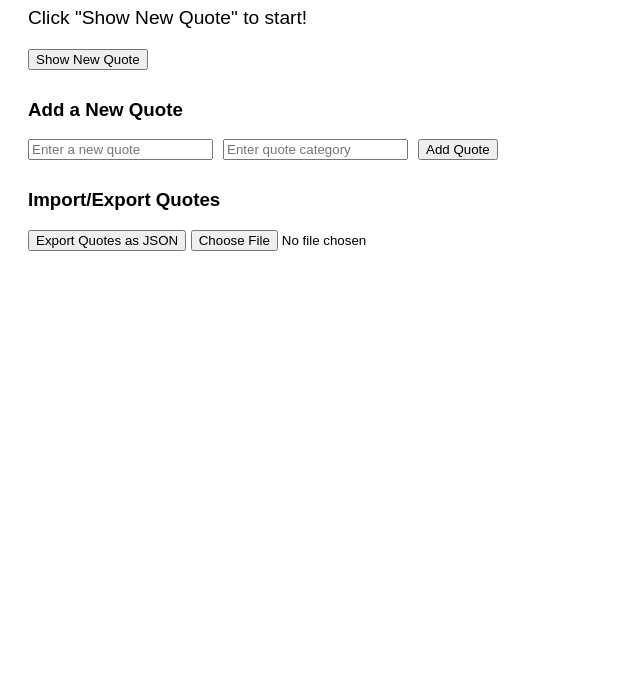
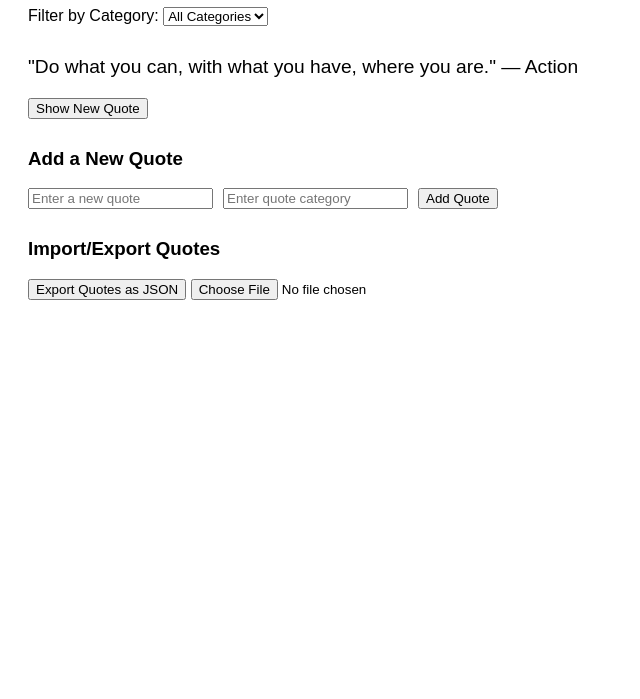
Before and after one commit to T-Chabalala/alx_fe_javascript, a plain HTML site: page dom-manipulation/index.html in a window 1280 px wide. Shown: the part 101-800 px from the top of the page, without its empty margins (0-640 px from the left). Drawn offline with Linux system fonts and the light colour scheme.

Commit message:
Added new line of code

```diff
--- a/dom-manipulation/index.html
+++ b/dom-manipulation/index.html
@@ -7,12 +7,17 @@
   <style>
     body { font-family: Arial, sans-serif; padding: 20px; }
     #quoteDisplay { margin: 20px 0; font-size: 1.2rem; }
-    input { margin-right: 10px; margin-bottom: 10px; }
+    input, select { margin-right: 10px; margin-bottom: 10px; }
     button { cursor: pointer; margin-bottom: 10px; }
   </style>
 </head>
 <body>
   <h1>Dynamic Quote Generator</h1>
+
+  <div>
+    <label for="categoryFilter">Filter by Category: </label>
+    <select id="categoryFilter"></select>
+  </div>
 
   <div id="quoteDisplay">Click "Show New Quote" to start!</div>
   <button id="newQuote">Show New Quote</button>
--- a/dom-manipulation/script.js
+++ b/dom-manipulation/script.js
@@ -1,29 +1,33 @@
+// Initialize quotes array from localStorage or default
 let quotes = JSON.parse(localStorage.getItem('quotes')) || [
   { text: "The journey of a thousand miles begins with one step.", category: "Motivation" },
   { text: "Life is what happens when you're busy making other plans.", category: "Life" },
   { text: "Do what you can, with what you have, where you are.", category: "Action" },
 ];
 
-// Optional: track last viewed quote in sessionStorage
-const lastQuoteIndex = sessionStorage.getItem('lastQuoteIndex');
-
-// DOM Elements
+// DOM elements
 const quoteDisplay = document.getElementById('quoteDisplay');
 const newQuoteBtn = document.getElementById('newQuote');
 const addQuoteFormContainer = document.getElementById('addQuoteFormContainer');
 const exportBtn = document.getElementById('exportQuotes');
 const importFile = document.getElementById('importFile');
+const categoryFilter = document.getElementById('categoryFilter');
+
+// Load last selected category filter from localStorage
+let lastSelectedCategory = localStorage.getItem('lastCategory') || 'all';
 
 // Save quotes to localStorage
 function saveQuotes() {
   localStorage.setItem('quotes', JSON.stringify(quotes));
+  populateCategories();
 }
 
-// Display a random quote
-function showRandomQuote(category = null) {
-  let filteredQuotes = category
-    ? quotes.filter(q => q.category.toLowerCase() === category.toLowerCase())
-    : quotes;
+// Display a random quote filtered by selected category
+function showRandomQuote() {
+  const selectedCategory = categoryFilter.value;
+  const filteredQuotes = selectedCategory === 'all'
+    ? quotes
+    : quotes.filter(q => q.category.toLowerCase() === selectedCategory.toLowerCase());
 
   if (filteredQuotes.length === 0) {
     quoteDisplay.textContent = "No quotes available for this category.";
@@ -34,7 +38,7 @@ function showRandomQuote(category = null) {
   const quote = filteredQuotes[randomIndex];
   quoteDisplay.textContent = `"${quote.text}" — ${quote.category}`;
 
-  // Save last displayed quote index to sessionStorage
+  // Store last viewed quote in sessionStorage
   sessionStorage.setItem('lastQuoteIndex', randomIndex);
 }
 
@@ -82,7 +86,29 @@ function addQuote() {
   alert('Quote added successfully!');
 }
 
-// Export quotes to JSON file
+// Populate categories dynamically in the filter dropdown
+function populateCategories() {
+  const categories = [...new Set(quotes.map(q => q.category))];
+  categoryFilter.innerHTML = '<option value="all">All Categories</option>';
+  categories.forEach(cat => {
+    const option = document.createElement('option');
+    option.value = cat;
+    option.textContent = cat;
+    categoryFilter.appendChild(option);
+  });
+
+  // Restore last selected category
+  categoryFilter.value = lastSelectedCategory;
+}
+
+// Filter quotes based on selected category
+function filterQuotes() {
+  lastSelectedCategory = categoryFilter.value;
+  localStorage.setItem('lastCategory', lastSelectedCategory);
+  showRandomQuote();
+}
+
+// Export quotes as JSON
 function exportQuotes() {
   const blob = new Blob([JSON.stringify(quotes, null, 2)], { type: 'application/json' });
   const url = URL.createObjectURL(blob);
@@ -114,14 +140,19 @@ function importFromJsonFile(event) {
   fileReader.readAsText(event.target.files[0]);
 }
 
-// Initialize app
+// Initialize
 createAddQuoteForm();
-newQuoteBtn.addEventListener('click', () => showRandomQuote());
+populateCategories();
+newQuoteBtn.addEventListener('click', showRandomQuote);
+categoryFilter.addEventListener('change', filterQuotes);
 exportBtn.addEventListener('click', exportQuotes);
 importFile.addEventListener('change', importFromJsonFile);
 
-// Optionally show last viewed quote
+// Optionally display last viewed quote
+const lastQuoteIndex = sessionStorage.getItem('lastQuoteIndex');
 if (lastQuoteIndex !== null && quotes[lastQuoteIndex]) {
   const quote = quotes[lastQuoteIndex];
   quoteDisplay.textContent = `"${quote.text}" — ${quote.category}`;
+} else {
+  showRandomQuote();
 }
```
